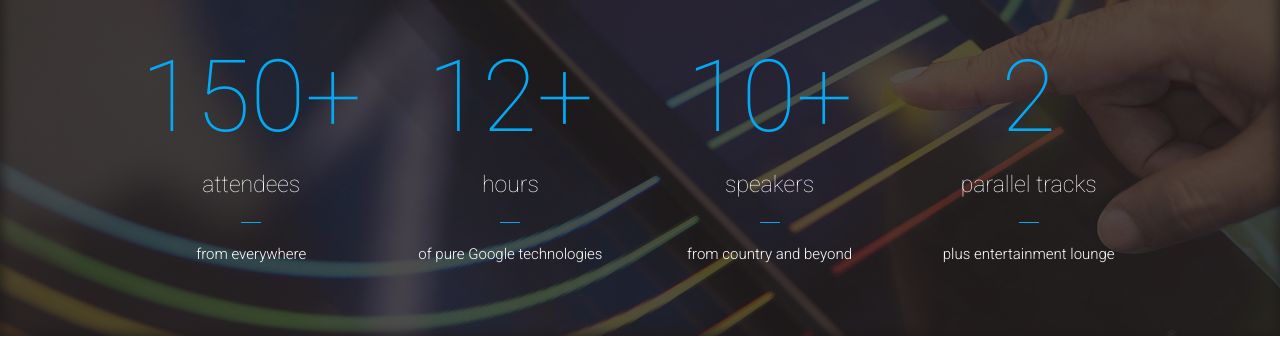
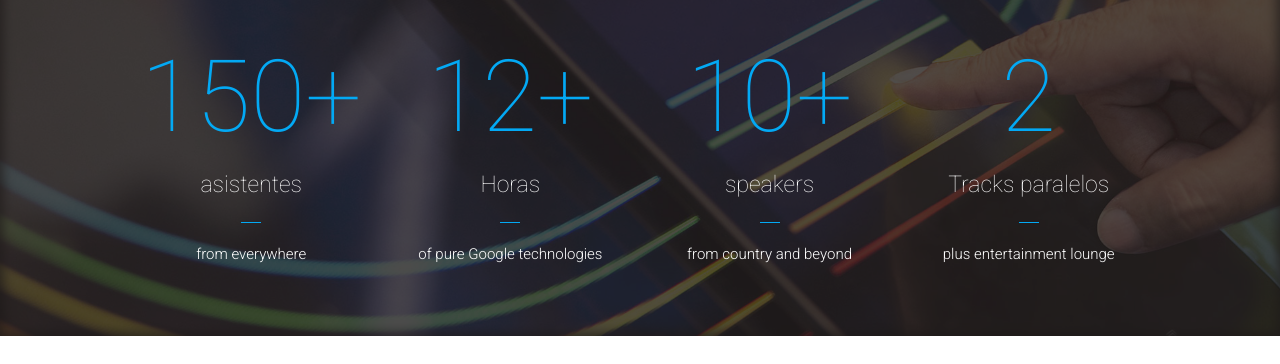
Before and after one commit to Damunozl/zeppelin, a Jekyll site: the page built from index.html, in a window 1280 px wide and 900 px high, scrolled down 1389 px. Shown: the part 89-453 px from the top of the window. Built offline with Jekyll 4.4.1, drawn with Linux system fonts in a browser that asks for light colours; nearby versions of some CDN libraries; comment, search, counter and statistics services are not loaded.

Commit message:
Update _config.yml

```diff
--- a/_config.yml
+++ b/_config.yml
@@ -73,10 +73,10 @@
 # Statistic Block
 statisticBlockImage: "statistic.jpg"
 statisticBlock:
- - {count: "150", specialCharacter: "+", info: "attendees", detail: "from everywhere"}
- - {count: "12", specialCharacter: "+", info: "hours", detail: "of pure Google technologies"}
+ - {count: "150", specialCharacter: "+", info: "asistentes", detail: "from everywhere"}
+ - {count: "12", specialCharacter: "+", info: "Horas", detail: "of pure Google technologies"}
  - {count: "10", specialCharacter: "+", info: "speakers", detail: "from country and beyond"}
- - {count: "2", specialCharacter: "", info: "parallel tracks", detail: "plus entertainment lounge"}
+ - {count: "2", specialCharacter: "", info: "Tracks paralelos", detail: "plus entertainment lounge"}
 
 # Latest News Block
 latestNewsTitle: "Ultimas noticias"
```
